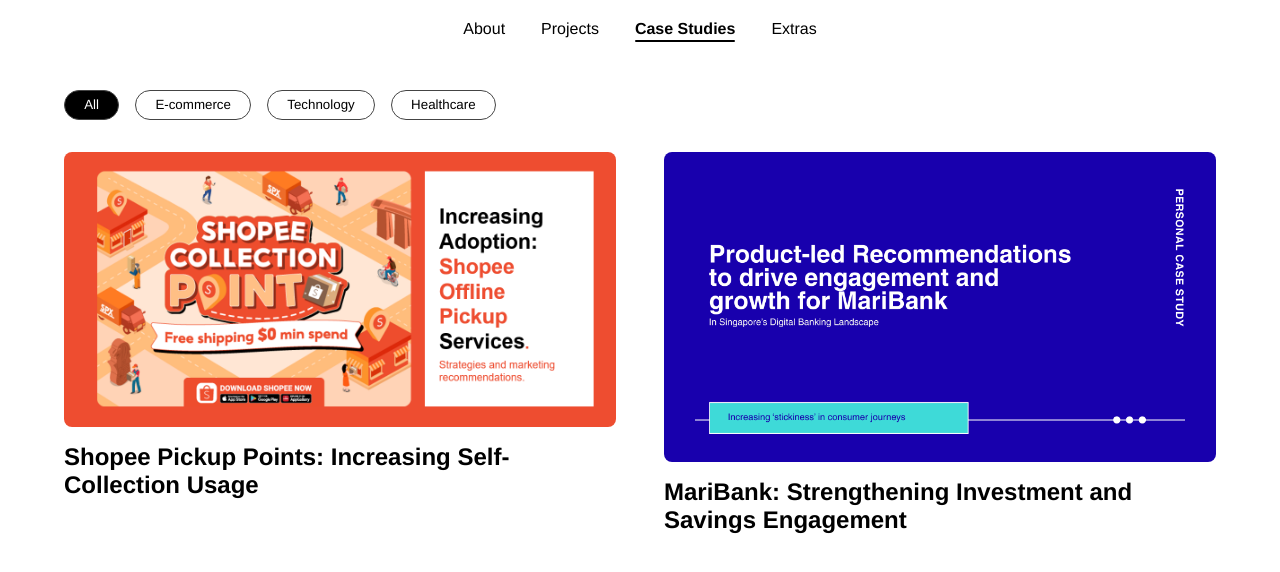
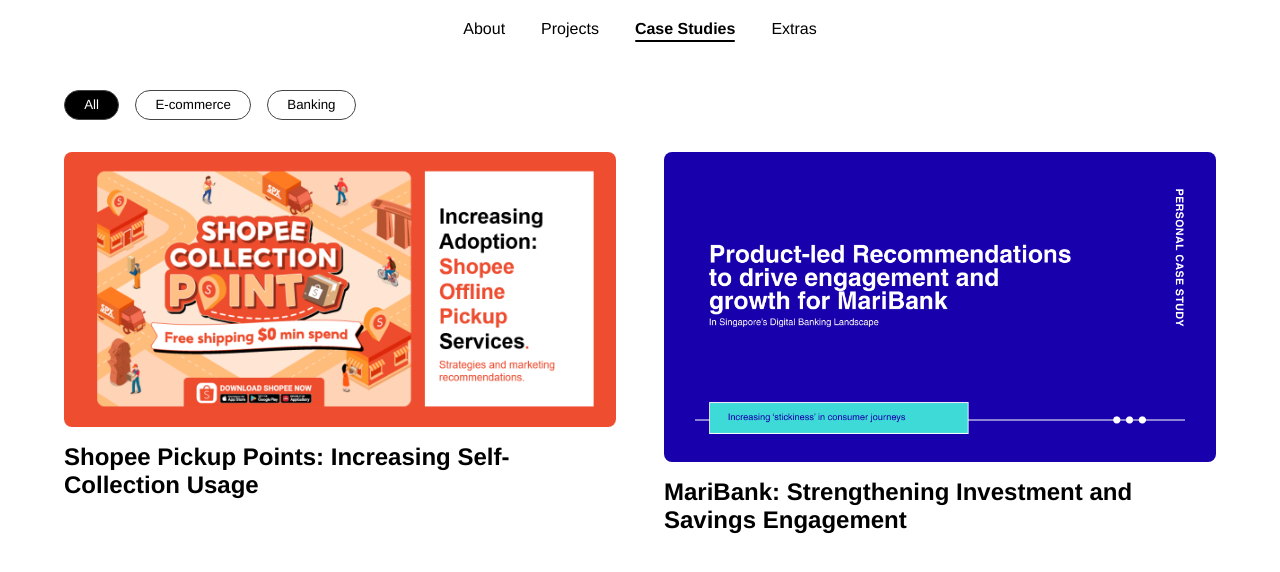
Before and after one commit to tali-a/about-me, a React (Vite) app: page /about-me/case-studies in a window 1280 px wide. Shown: the top 572 px of the page. Built offline with nearby package versions, Linux system fonts and the light colour scheme.

Commit message:
case study categories

```diff
--- a/src/pages/CaseStudies.jsx
+++ b/src/pages/CaseStudies.jsx
@@ -18,7 +18,7 @@
       image: `${import.meta.env.BASE_URL}MARI/1.png`,
       title: "MariBank: Strengthening Investment and Savings Engagement",
       description: "Recommendations to increase adoption and stickiness of MariInvest and frictionless savings through behavioural nudges and recurring deposit mechanics.",
-      category: "Finance"
+      category: "Banking"
     }
     // Add more case studies here
   ];
@@ -31,7 +31,7 @@
   return (
     <main className="page-container">
       <div className="pill-row">
-        {["All", "E-commerce", "Technology", "Healthcare"].map(cat => (
+        {["All", "E-commerce", "Banking"].map(cat => (
           <button
             key={cat}
             className={`pill ${selectedCategory === cat ? "active" : ""}`}
```
